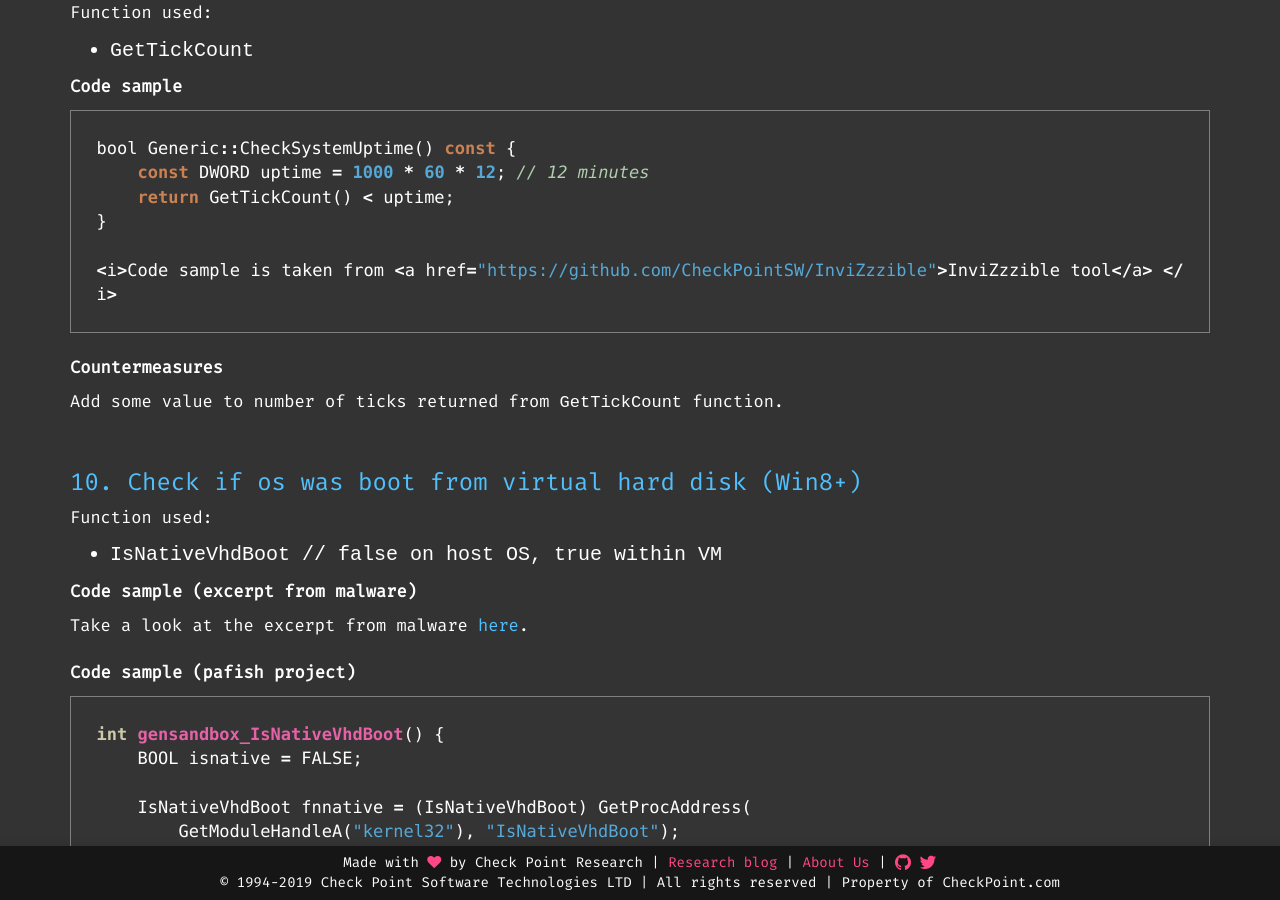
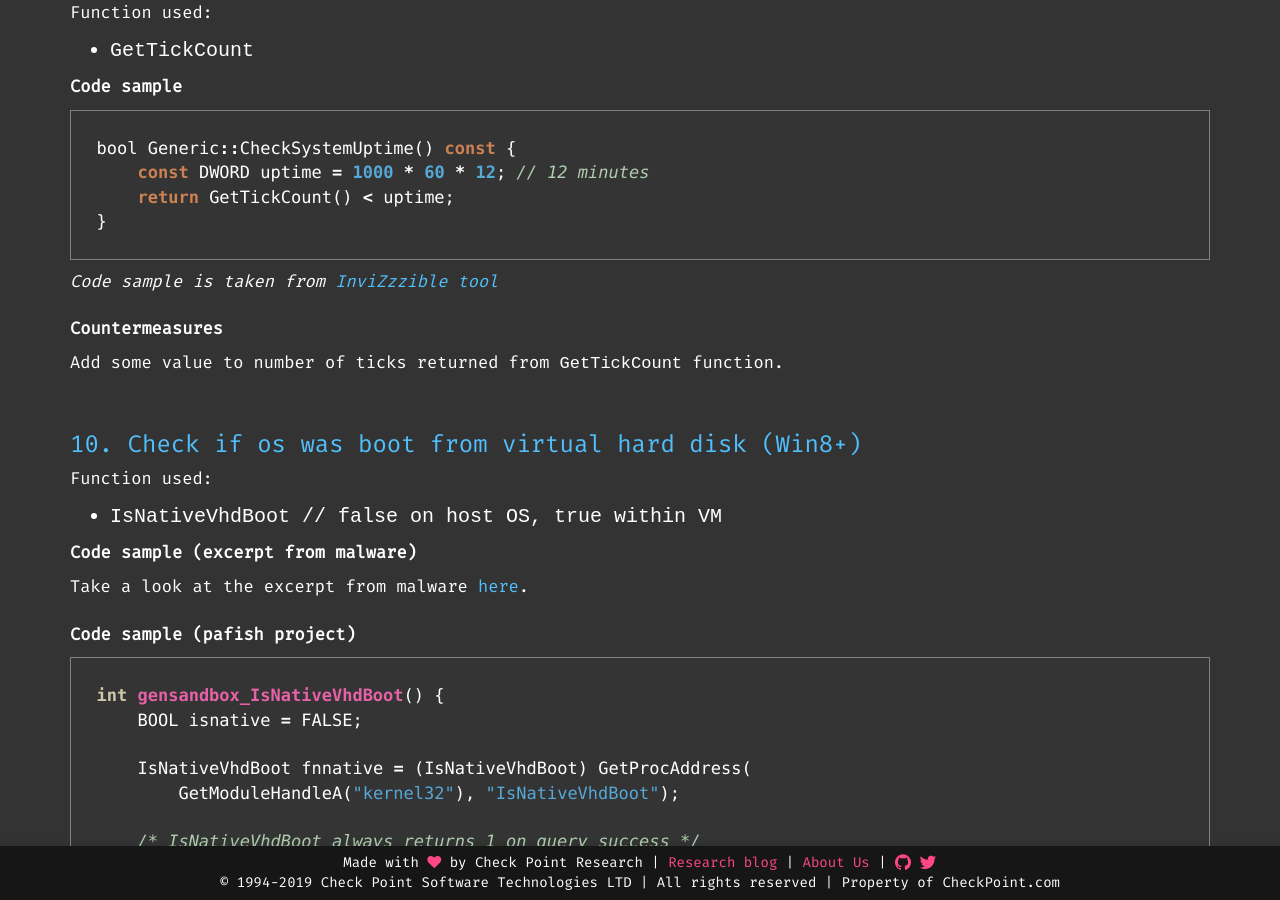
Before and after one commit to CheckPointSW/Evasions, a Jekyll site: the page built from _techniques/generic-os-queries.md, in a window 1280 px wide and 900 px high, scrolled down 8968 px. Built offline with Jekyll 4.4.1, drawn with Linux system fonts in a browser that asks for light colours; nearby versions of some CDN libraries; some web fonts are replaced; comment, search, counter and statistics services are not loaded.

Commit message:
Fixed link

```diff
--- a/_techniques/generic-os-queries.md
+++ b/_techniques/generic-os-queries.md
@@ -593,9 +593,9 @@ bool Generic::CheckSystemUptime() const {
     return GetTickCount() < uptime;
 }
 
-<i>Code sample is taken from <a href="https://github.com/CheckPointSW/InviZzzible">InviZzzible tool</a> </i>
+{% endhighlight %}
 
-{% endhighlight %}
+<i>Code sample is taken from <a href="https://github.com/CheckPointSW/InviZzzible">InviZzzible tool</a></i>
 
 <hr class="space">
 
```
